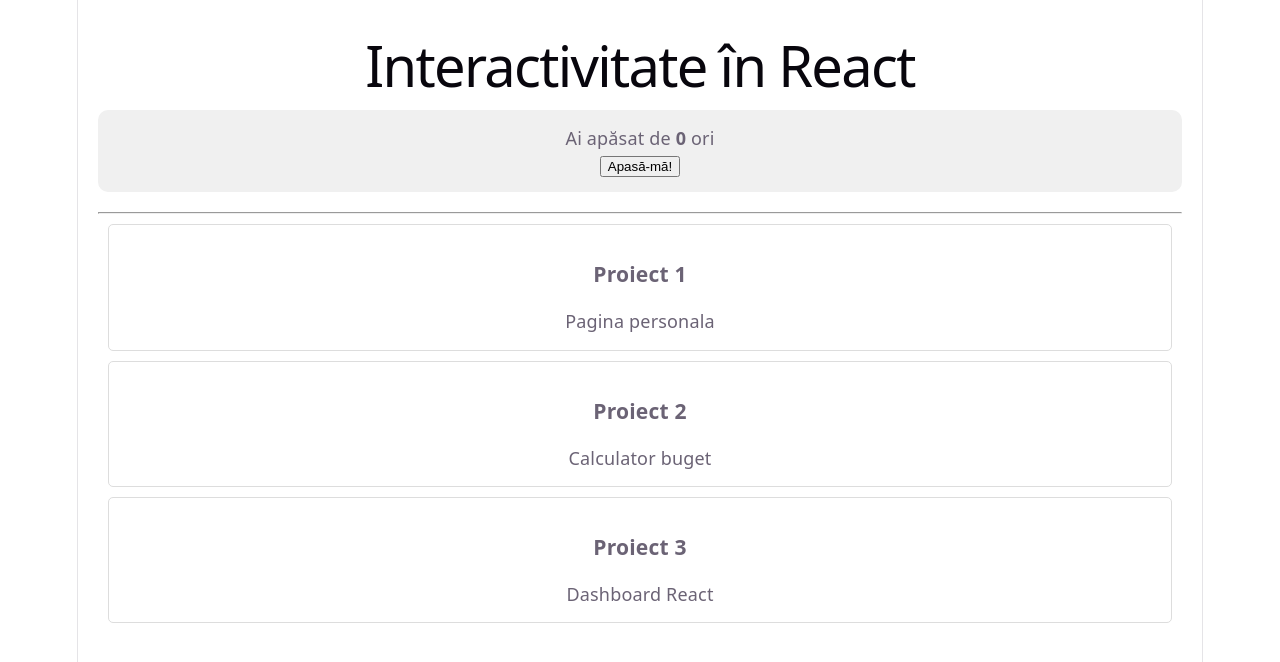
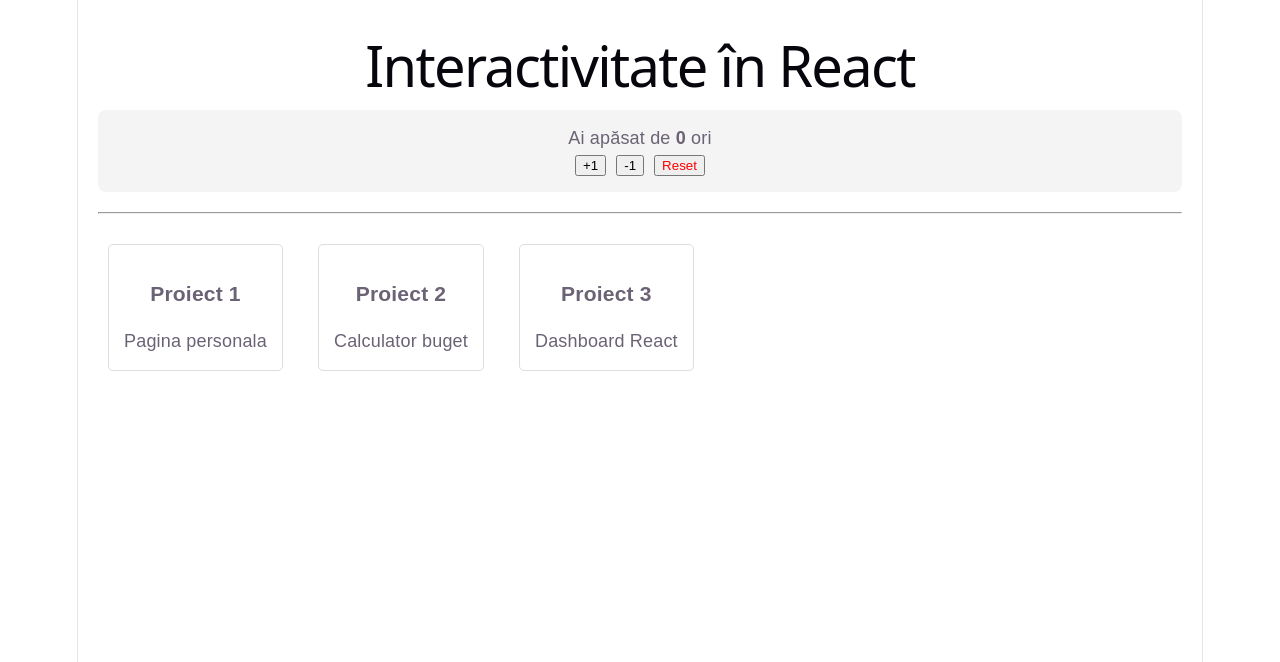
Before and after one commit to andrei-rd/Lab-PW, a React (Vite) app: page / in a window 1280 px wide. Shown: the top 662 px of the page. Built offline with nearby package versions, Linux system fonts and the light colour scheme.

Commit message:
Finalizat exercițiul 6: Proiect complet cu stare și listă dinamică

```diff
--- a/src/App.jsx
+++ b/src/App.jsx
@@ -2,34 +2,34 @@ import { useState } from 'react';
 import Card from './Card';
 
 function App() {
-
   const [count, setCount] = useState(0);
 
   const projects = [
     { title: "Proiect 1", description: "Pagina personala" },
     { title: "Proiect 2", description: "Calculator buget" },
-    { title: "Proiect 3", description: "Dashboard React" },
+    { title: "Proiect 3", description: "Dashboard React" }
   ];
 
   return (
-    <div style={{ padding: '20px' }}>
+    <div style={{ padding: '20px', fontFamily: 'Arial, sans-serif' }}>
       <h1>Interactivitate în React</h1>
 
-      {/* 3. Afișăm valoarea curentă a stării */}
-      <div style={{ background: '#f0f0f0', padding: '15px', borderRadius: '10px', marginBottom: '20px' }}>
+      <div style={{ background: '#f4f4f4', padding: '15px', borderRadius: '8px', marginBottom: '20px' }}>
         <p>Ai apăsat de <strong>{count}</strong> ori</p>
-
-        {/* 4. Butonul care apelează setCount pentru a modifica starea */}
-        <button onClick={() => setCount(count + 1)}>
-          Apasă-mă!
-        </button>
+        <button onClick={() => setCount(count + 1)}>+1</button>
+        <button onClick={() => setCount(count - 1)} style={{ marginLeft: '10px' }}>-1</button>
+        <button onClick={() => setCount(0)} style={{ marginLeft: '10px', color: 'red' }}>Reset</button>
       </div>
 
       <hr />
 
-      <div className="projects-container">
+      <div style={{ display: 'flex', flexWrap: 'wrap', gap: '15px', marginTop: '20px' }}>
         {projects.map((item, index) => (
-          <Card key={index} title={item.title} description={item.description} />
+          <Card
+            key={index}
+            title={item.title}
+            description={item.description}
+          />
         ))}
       </div>
     </div>
```
